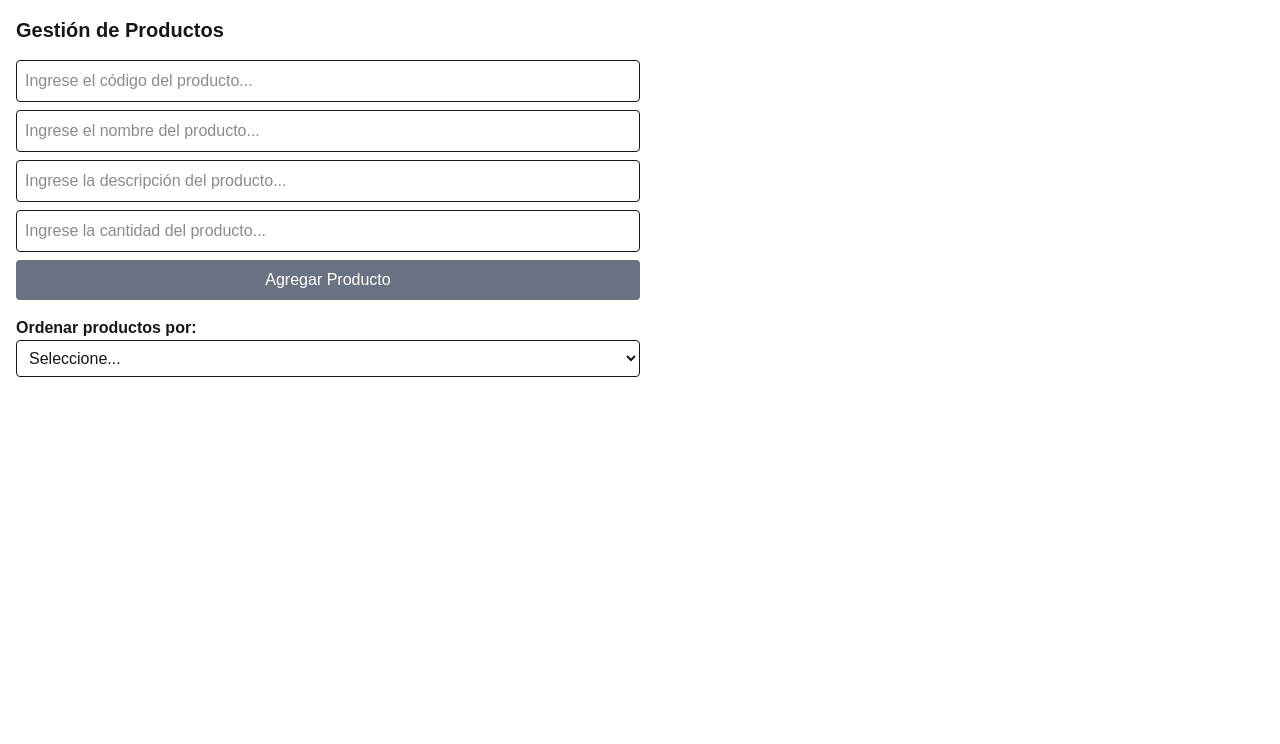
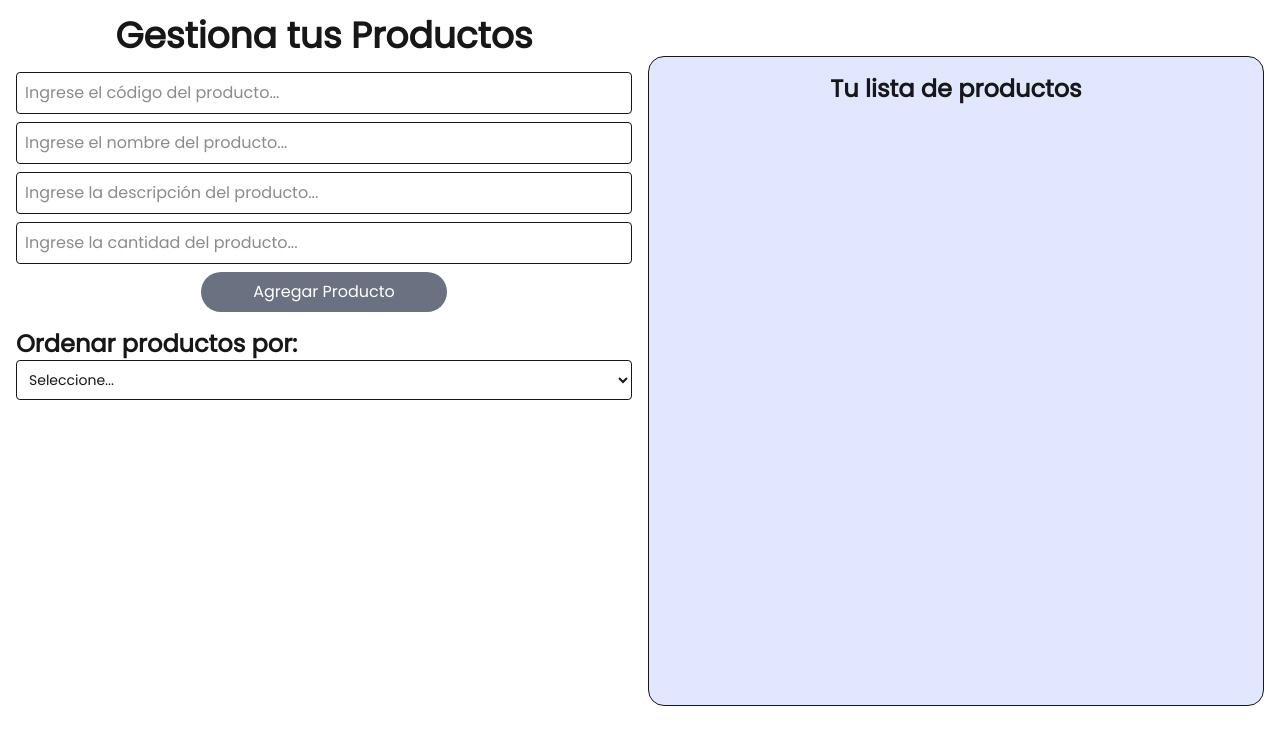
Before and after one commit to camilo520/camilo-cuevas-prueba, a Next.js app: page / in a window 1280 px wide. Shown: the top 744 px of the page. Built offline with nearby package versions, Linux system fonts and the light colour scheme.

Commit message:
feat: design v1

```diff
--- a/src/app/globals.css
+++ b/src/app/globals.css
@@ -19,10 +19,18 @@
   }
 }
 
+@font-face {
+  font-family: "Poppins";
+  src: url("/fonts/Poppins-Regular.ttf") format("truetype");
+  font-weight: normal;
+  font-style: normal;
+  font-display: swap;
+}
+
 body {
   background: var(--background);
   color: var(--foreground);
-  font-family: Arial, Helvetica, sans-serif;
+  font-family: "Poppins", Arial, Helvetica, sans-serif;
 }
 
 .no-arrows::-webkit-outer-spin-button,
--- a/src/app/page.tsx
+++ b/src/app/page.tsx
@@ -8,17 +8,17 @@ export interface Product {
   nombre: string;
   descripcion: string;
   cantidad: number;
-  creacion: string;
+  fecha: string;
 }
 
 export default function ProductApp() {
   const [products, setProducts] = useState<Product[]>([]);
   const [sortBy, setSortBy] = useState<keyof Product | "">("");
 
-  const addProduct = (newProduct: Omit<Product, "creacion">) => {
+  const addProduct = (newProduct: Omit<Product, "fecha">) => {
     setProducts([
       ...products,
-      { ...newProduct, creacion: new Date().toISOString() },
+      { ...newProduct, fecha: new Date().toISOString() },
     ]);
   };
 
@@ -29,8 +29,8 @@ export default function ProductApp() {
   const sortedProducts = [...products].sort((a, b) => {
     if (!sortBy) return 0;
 
-    if (sortBy === "creacion") {
-      return new Date(a.creacion) < new Date(b.creacion) ? -1 : 1;
+    if (sortBy === "fecha") {
+      return new Date(a.fecha) < new Date(b.fecha) ? -1 : 1;
     }
 
     const fieldA = a[sortBy];
@@ -48,16 +48,18 @@ export default function ProductApp() {
   });
 
   return (
-    <div className="p-4 flex flex-row justify-between">
+    <div className="p-4 flex flex-row justify-between gap-4 bg-white h-screen">
       <div className="w-1/2">
-        <h1 className="text-xl font-bold mb-4">Gestión de Productos</h1>
-        <ProductForm onAddProduct={addProduct} />
+        <h1 className="text-4xl font-bold mb-4 flex justify-center text-center">
+          Gestiona tus Productos
+        </h1>
+        <ProductForm products={products} onAddProduct={addProduct} />
 
-        <div className="mb-4 flex flex-col justify-start">
-          <label className="font-bold">Ordenar productos por: </label>
+        <div className="mb-4 flex flex-col justify-start ">
+          <label className="font-bold text-2xl">Ordenar productos por: </label>
           <select
             onChange={(e) => setSortBy(e.target.value as keyof Product)}
-            className="border p-2 rounded"
+            className="border p-2 rounded cursor-pointer text-sm"
           >
             <option value="">Seleccione...</option>
             <option value="codigo">Código</option>
@@ -67,11 +69,16 @@ export default function ProductApp() {
           </select>
         </div>
       </div>
-      <div className="flex w-1/2 justify-center pt-10">
-        <ProductList
-          products={sortedProducts}
-          onDeleteProduct={deleteProduct}
-        />
+      <div className="pt-10 flex w-1/2 justify-center ">
+        <div className="flex w-full justify-start flex-col gap-5 p-4 h-[650px] overflow-y-auto rounded-2xl border-1 bg-indigo-100">
+          <h2 className="text-2xl font-bold self-center text-center">
+            Tu lista de productos
+          </h2>
+          <ProductList
+            products={sortedProducts}
+            onDeleteProduct={deleteProduct}
+          />
+        </div>
       </div>
     </div>
   );
--- a/src/components/ProductForm.tsx
+++ b/src/components/ProductForm.tsx
@@ -2,11 +2,15 @@ import { Product } from "@/app/page";
 import React, { useState } from "react";
 
 interface ProductFormProps {
-  onAddProduct: (product: Omit<Product, "creacion">) => void;
+  products: Product[];
+  onAddProduct: (product: Omit<Product, "fecha">) => void;
 }
 
-const ProductForm: React.FC<ProductFormProps> = ({ onAddProduct }) => {
-  const [newProduct, setNewProduct] = useState<Omit<Product, "creacion">>({
+const ProductForm: React.FC<ProductFormProps> = ({
+  onAddProduct,
+  products,
+}) => {
+  const [newProduct, setNewProduct] = useState<Omit<Product, "fecha">>({
     codigo: 0,
     nombre: "",
     descripcion: "",
@@ -14,6 +18,14 @@ const ProductForm: React.FC<ProductFormProps> = ({ onAddProduct }) => {
   });
 
   const handleSubmit = () => {
+    const exists = products.some(
+      (product) => product.codigo === newProduct.codigo
+    );
+    if (exists) {
+      alert("El código ya está registrado. Intente con otro.");
+      return;
+    }
+
     onAddProduct(newProduct);
     setNewProduct({ codigo: 0, nombre: "", descripcion: "", cantidad: 0 });
   };
@@ -40,7 +52,7 @@ const ProductForm: React.FC<ProductFormProps> = ({ onAddProduct }) => {
           setNewProduct({ ...newProduct, codigo: Number(e.target.value) })
         }
         onKeyDown={handleKeyDown}
-        className="border p-2 rounded no-arrows"
+        className="border p-2 rounded no-arrows "
       />
       <input
         type="text"
@@ -73,10 +85,10 @@ const ProductForm: React.FC<ProductFormProps> = ({ onAddProduct }) => {
       <button
         onClick={handleSubmit}
         disabled={!isSubmitted}
-        className={` text-white p-2 rounded ${
+        className={` text-white p-2 w-[40%] self-center rounded-3xl ${
           !isSubmitted
             ? "cursor-not-allowed bg-gray-500"
-            : "cursor-pointer bg-blue-500"
+            : "cursor-pointer bg-green-800 hover:bg-green-700 "
         }`}
       >
         Agregar Producto
--- a/src/components/ProductItem.tsx
+++ b/src/components/ProductItem.tsx
@@ -1,4 +1,5 @@
 import { Product } from "@/app/page";
+import Image from "next/image";
 import React from "react";
 
 interface ProductItemProps {
@@ -10,22 +11,22 @@ const ProductItem: React.FC<ProductItemProps> = ({ product, onDelete }) => {
   return (
     <li className="border p-2 rounded mb-2 flex justify-between items-center">
       <div>
-        <p>
+        <p className="text-xl">
           <strong>{product.nombre}</strong>
         </p>
-        <p>{product.descripcion}</p>
+        <p>Descripción: {product.descripcion}</p>
         <p>
           <small>
-            Código:{product.codigo} Cantidad: {product.cantidad} | Creación:{" "}
-            {new Date(product.creacion).toLocaleDateString()}
+            Código:{product.codigo} | Cantidad: {product.cantidad} | Creación:{" "}
+            {new Date(product.fecha).toLocaleDateString()}
           </small>
         </p>
       </div>
       <button
         onClick={() => onDelete(product.codigo)}
-        className="bg-red-500 text-white p-1 rounded"
+        className="bg-red-500 text-white w-[50px] rounded cursor-pointer"
       >
-        Eliminar
+        <Image src={"/assets/trash.svg"} alt="trash" width={100} height={100} />
       </button>
     </li>
   );
```
Also changed, not shown: public/assets/trash.svg (added), public/fonts/Poppins-Regular.ttf (added).
